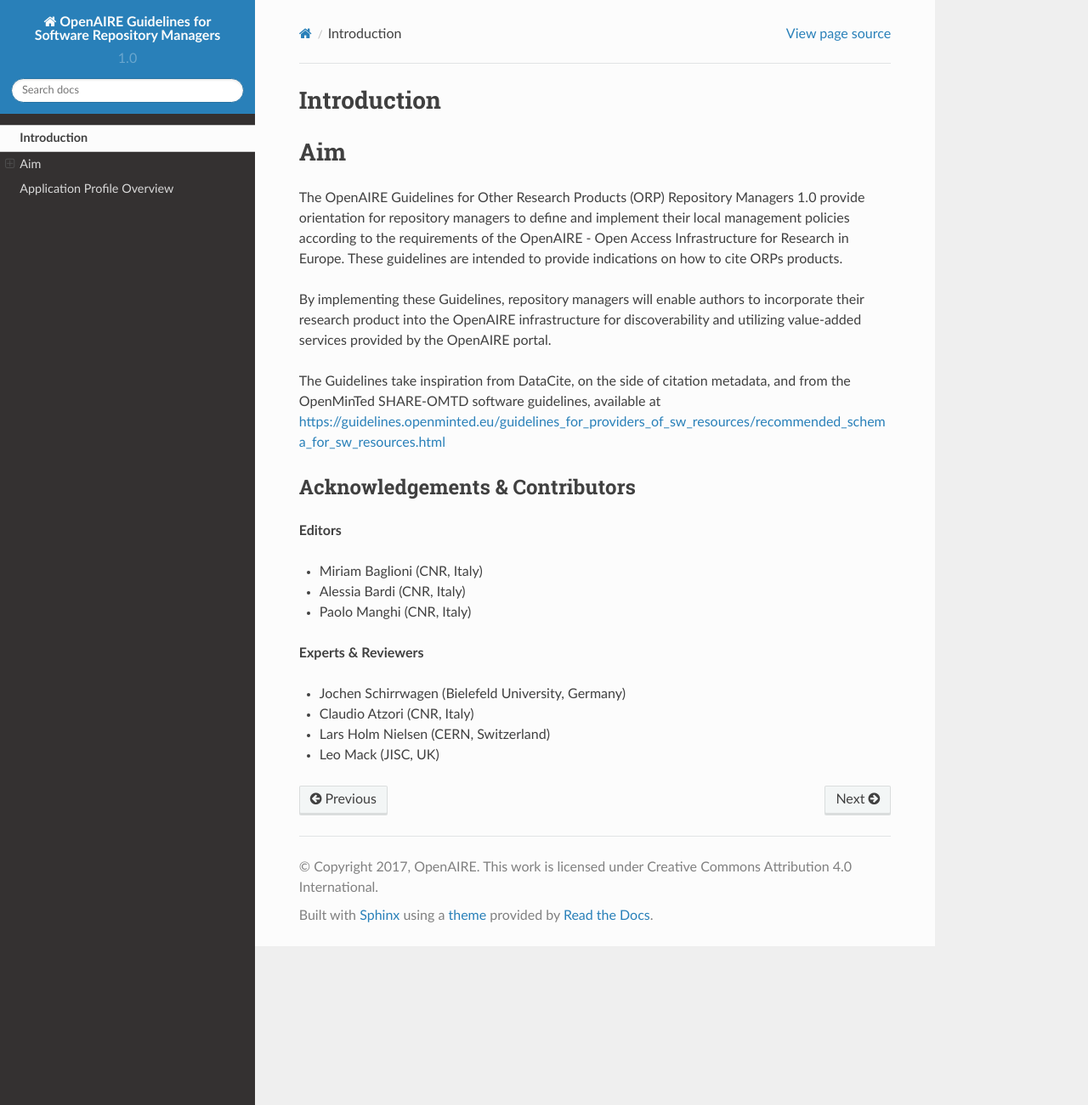
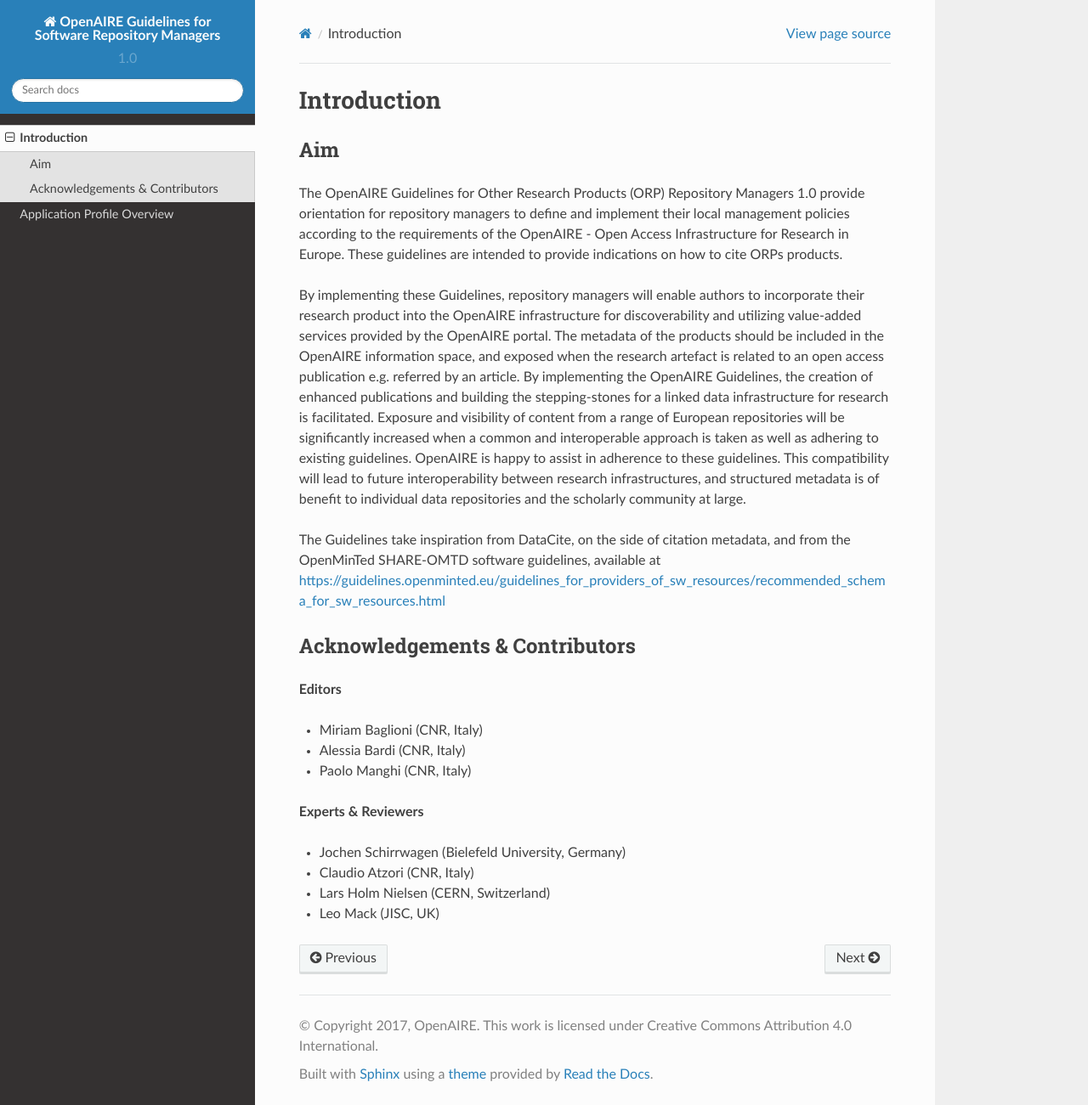
Before and after one commit to mirima2/other_products_guidelines, a Sphinx documentation site: the page built from docs/source/introduction.rst, in a window 1280 px wide and 1301 px high. Shown: the whole window at 85% size. Built offline with Sphinx 7.4.7 and the Read the Docs theme 2.0.0, drawn with Linux system fonts in a browser that asks for light colours.

Commit message:
try to adjust toc

```diff
--- a/docs/source/introduction.rst
+++ b/docs/source/introduction.rst
@@ -4,13 +4,15 @@ Introduction
 ------------
 
 Aim
----
+^^^^^^^^^^^^^^^^^^^^^^^^^^^^^^^
 The OpenAIRE Guidelines for Other Research Products (ORP) Repository Managers 1.0 provide
 orientation for repository managers to define and implement their local
 management policies according to the requirements of the OpenAIRE - Open Access
 Infrastructure for Research in Europe. These guidelines are intended to provide indications on how to cite ORPs products.
 
-By implementing these Guidelines, repository managers will enable authors to incorporate their research product into the OpenAIRE infrastructure for discoverability and utilizing value-added services provided by the OpenAIRE portal.
+By implementing these Guidelines, repository managers will enable authors to incorporate their research product into the OpenAIRE infrastructure for discoverability and utilizing value-added services provided by the OpenAIRE portal. The metadata of the products should be included in the OpenAIRE information space, and exposed when the research artefact is related to an open access publication e.g. referred by an article.
+By implementing the OpenAIRE Guidelines, the creation of enhanced publications and building the stepping-stones for a linked data infrastructure for research is facilitated.
+Exposure and visibility of content from a range of European repositories will be significantly increased when a common and interoperable approach is taken as well as adhering to existing guidelines. OpenAIRE is happy to assist in adherence to these guidelines. This compatibility will lead to future interoperability between research infrastructures, and structured metadata is of benefit to individual data repositories and the scholarly community at large.
 
 The Guidelines take inspiration from DataCite, on the side of citation metadata, and from the OpenMinTed SHARE-OMTD software guidelines, available at https://guidelines.openminted.eu/guidelines_for_providers_of_sw_resources/recommended_schema_for_sw_resources.html
 
```
